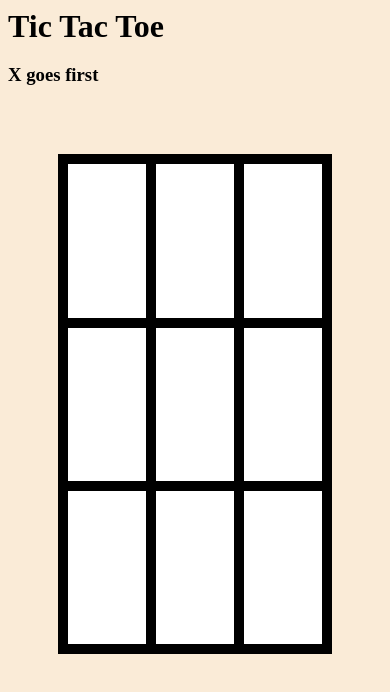
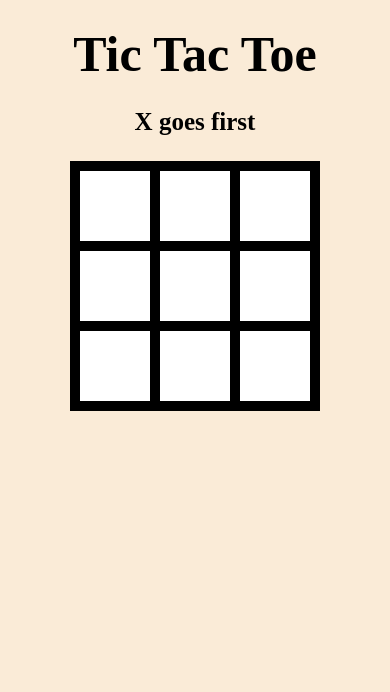
Before and after one commit to KerryCX/tic-tac-toe, a plain HTML site: page index.html in a window 390 px wide. Drawn offline with Linux system fonts and the light colour scheme.

Commit message:
styled to be mobile responsive. Styled so that grid does not change shape as clicked on

```diff
--- a/index.html
+++ b/index.html
@@ -9,7 +9,7 @@
   </head>
   <body>
     <main>
-      <h1>Tic Tac Toe</h1>
+      <h1 class="game-heading">Tic Tac Toe</h1>
       <h3 id="message">X goes first</h3>
       <section class="section-container">
       <section class="grid-container">
--- a/script.js
+++ b/script.js
@@ -35,7 +35,7 @@ for (i =0; i<squares.length; i++){
         if(e.target.innerHTML === "") {
             counter = currentPlayer(counter)
             updateMessageBox("turn", counter)
-            e.target.innerHTML ="<h1>"+counter+"</h1>"
+            e.target.innerHTML ="<h2>"+counter+"</h2>"
             numberOfPlays ++
             if(!checkIfWinner(e.target)){
                 if(numberOfPlays===9){
--- a/style.css
+++ b/style.css
@@ -24,9 +24,11 @@ main {
     height: 500px;
     row-gap: 0;
     column-gap: 0;
-    margin: 50px;
+    margin: 25px 0 0 0;
     background-color: #ffffff;
     border: #000000 5px solid;
+    grid-template-columns: 1fr 1fr 1fr;
+    grid-template-rows: 1fr 1fr 1fr;
 }
 
 .section-toggle {
@@ -59,9 +61,42 @@ main {
     margin: 0;
     display: flex;
     justify-content: center;
+    align-items: center;
 }
 
-h1 {
+h2 {
+    text-align: center;
+    font-size: 50px;
+}
+
+.game-heading {
+    font-size: 100px;
     padding: 0;
-    margin: 0;
+    margin: 25px 0 0 0;
+    text-align: center;
 }
+
+h3 {
+    text-align: center;
+    font-size: 50px;
+    margin: 25px 0 0 0;
+}
+
+@media (max-width: 500px) {
+    .grid-container {
+      width: 250px;
+      height: 250px;
+      grid-template-columns: 1fr 1fr 1fr;
+        grid-template-rows: 1fr 1fr 1fr;
+    }
+    .game-heading {
+        font-size: 50px;
+    }
+    h3 {
+        font-size: 25px;
+    }
+    h2 {
+        text-align: center;
+        font-size: 25px;
+    }
+}
```
